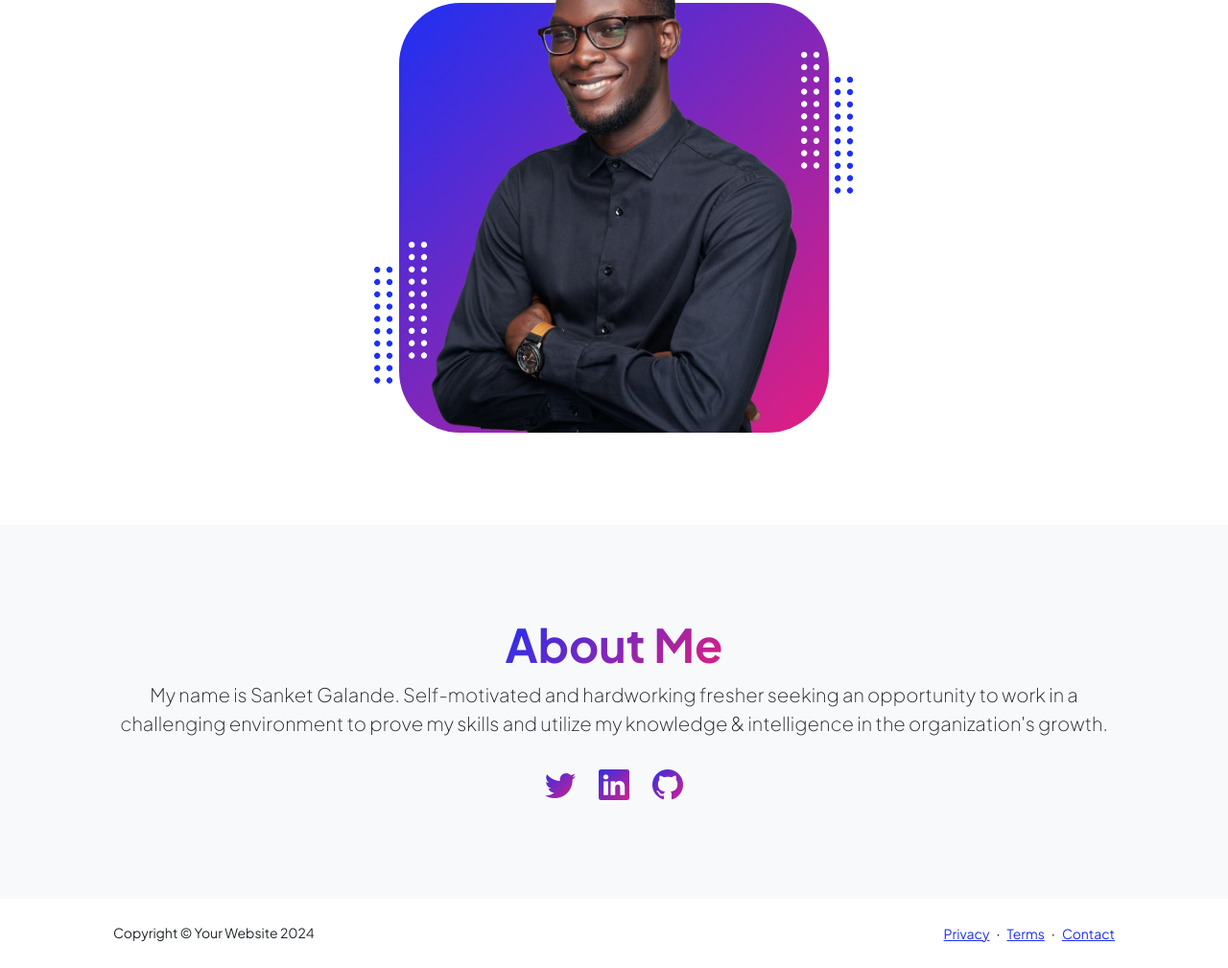
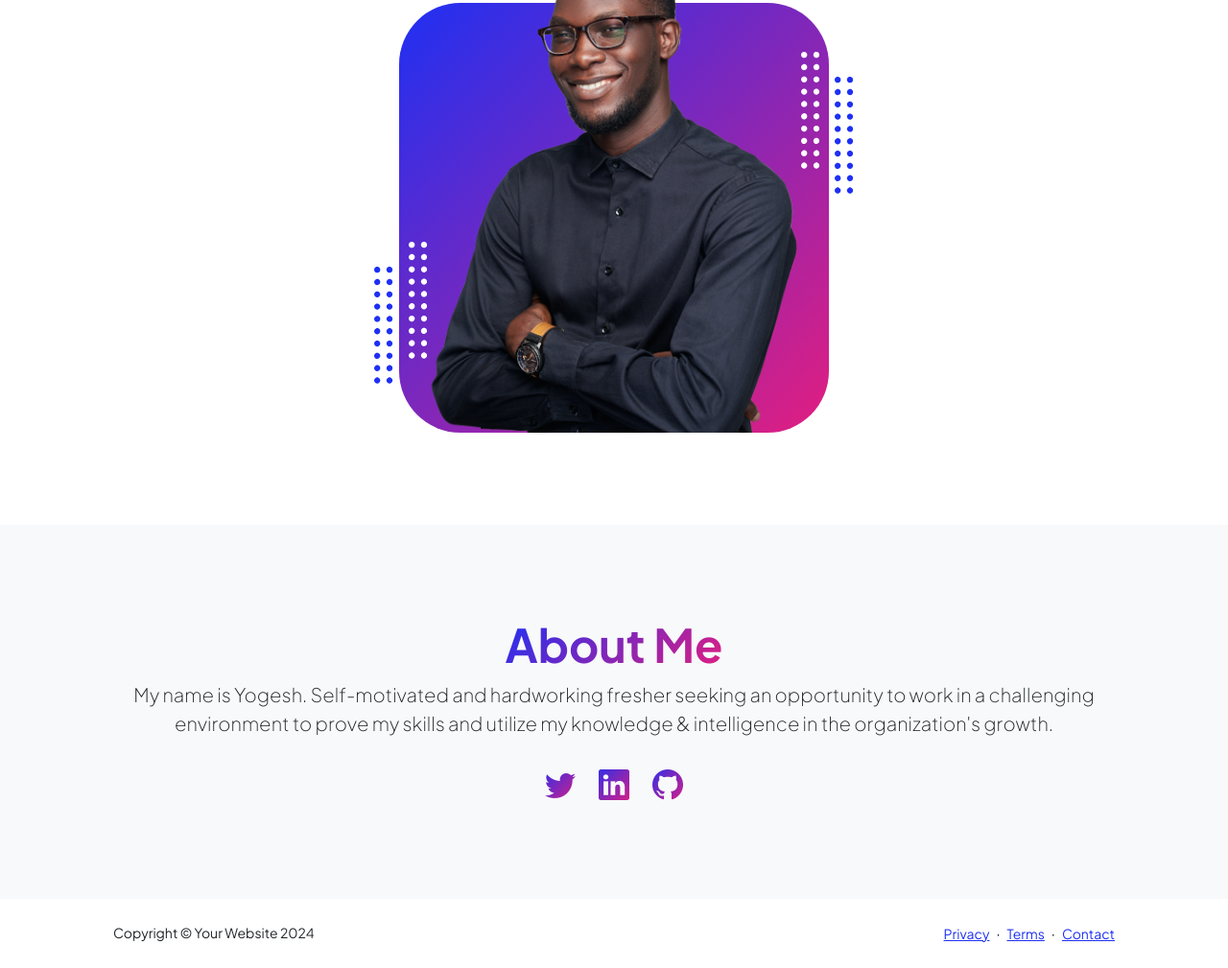
Before and after one commit to Sanket1401/sanket1401.github.io, a plain HTML site: page index.html in a window 1280 px wide. Shown: the part 300-1309 px from the top of the page at 96% size. Drawn offline with nearby package versions, Linux system fonts and the light colour scheme.

Commit message:
dummy commit

```diff
--- a/index.html
+++ b/index.html
@@ -5,7 +5,7 @@
         <meta name="viewport" content="width=device-width, initial-scale=1, shrink-to-fit=no" />
         <meta name="description" content="" />
         <meta name="author" content="" />
-        <title>Sanket Homepage</title>
+        <title>Yogesh Homepage</title>
         <!-- Favicon-->
         <link rel="icon" type="image/x-icon" href="assets/favicon.ico" />
         <!-- Custom Google font-->
@@ -182,7 +182,7 @@
                         <div class="col-xxl-8">
                             <div class="text-center my-5">
                                 <h2 class="display-5 fw-bolder"><span class="text-gradient d-inline">About Me</span></h2>
-                                <p class="lead fw-light mb-4">My name is Sanket Galande. Self-motivated and hardworking
+                                <p class="lead fw-light mb-4">My name is Yogesh. Self-motivated and hardworking
                                     fresher seeking an opportunity to
                                     work in a challenging
                                     environment to prove my skills
```
